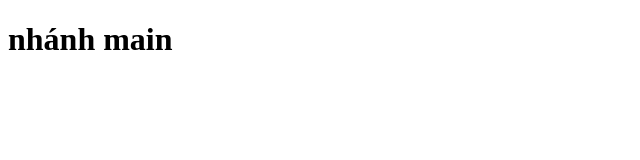
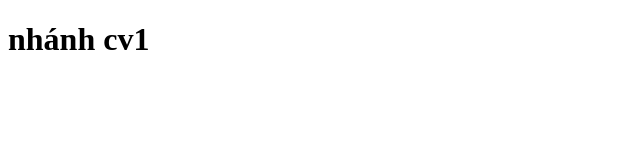
Before and after one commit to trantangtuan/du-an-branch, a plain HTML site: page index.html in a window 1280 px wide. Shown: the full height of the page, 0-640 px from the left. Drawn offline with Linux system fonts and the light colour scheme.

Commit message:
cong viec 1

```diff
--- a/index.html
+++ b/index.html
@@ -6,6 +6,6 @@
     <title>Main</title>
   </head>
   <body>
-    <h1>nhánh main</h1>
+    <h1>nhánh cv1</h1>
   </body>
 </html>
```
